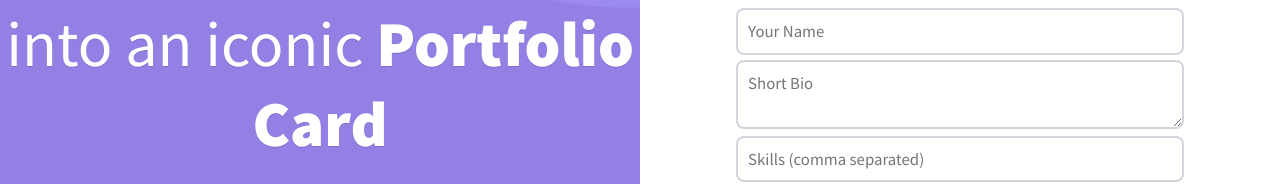
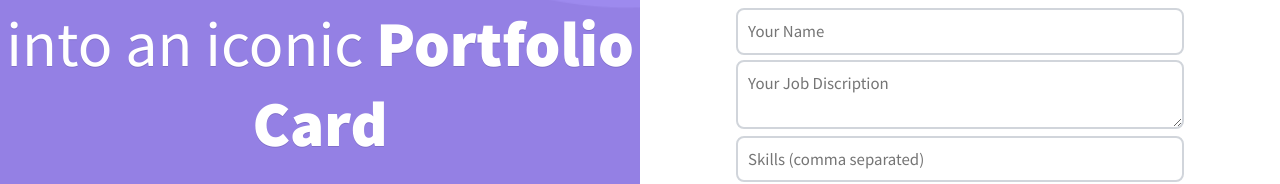
Before and after one commit to nihal1434/PortfolioCard, a plain HTML site: page index.html in a window 1280 px wide. Shown: the part 351-535 px from the top of the page. Drawn offline with nearby package versions, Linux system fonts and the light colour scheme.

Commit message:
Update index.html

```diff
--- a/index.html
+++ b/index.html
@@ -28,7 +28,7 @@
       </p>
       <form id="bioForm">
         <input type="text" id="name" placeholder="Your Name" required />
-        <textarea id="bio" placeholder="Short Bio"></textarea>
+        <textarea id="bio" placeholder="Your Job Discription"></textarea>
         <input type="text" id="skills" placeholder="Skills (comma separated)" />
         <input type="url" id="github" placeholder="GitHub URL" />
         <input type="url" id="linkedin" placeholder="LinkedIn URL" />
```
